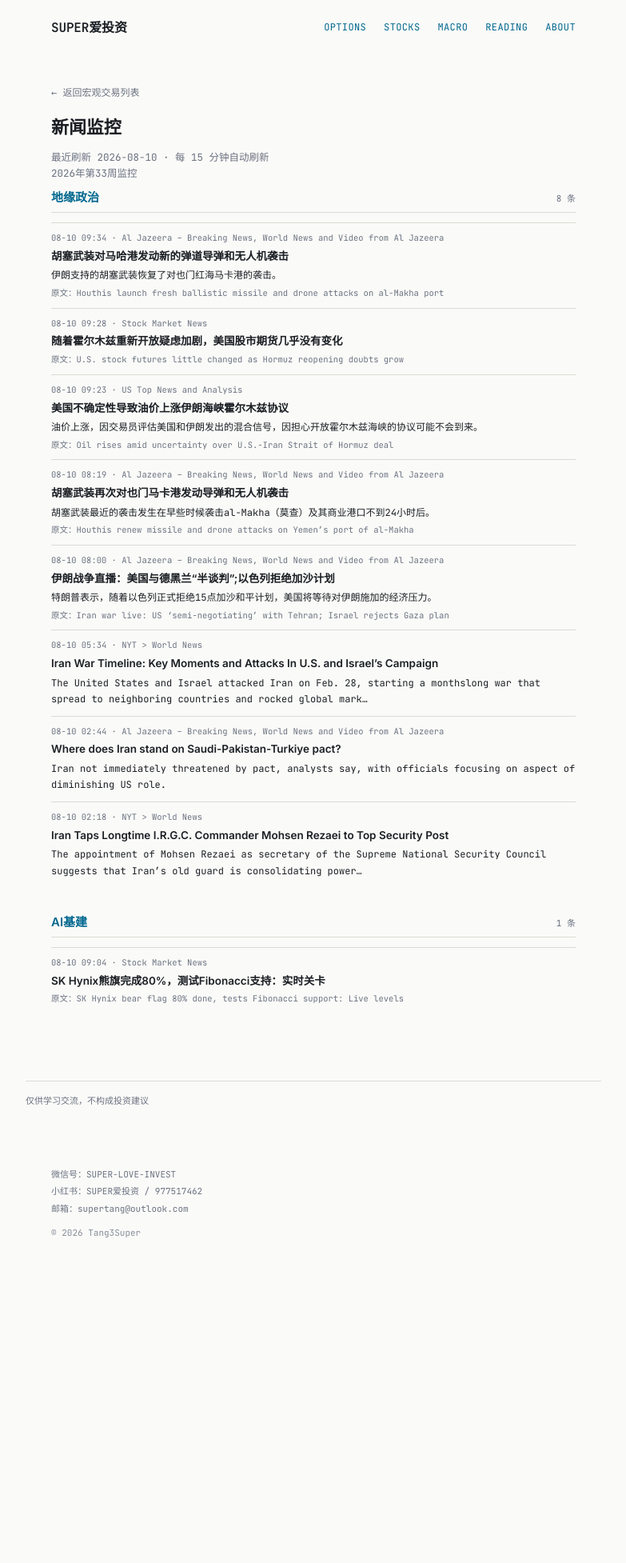
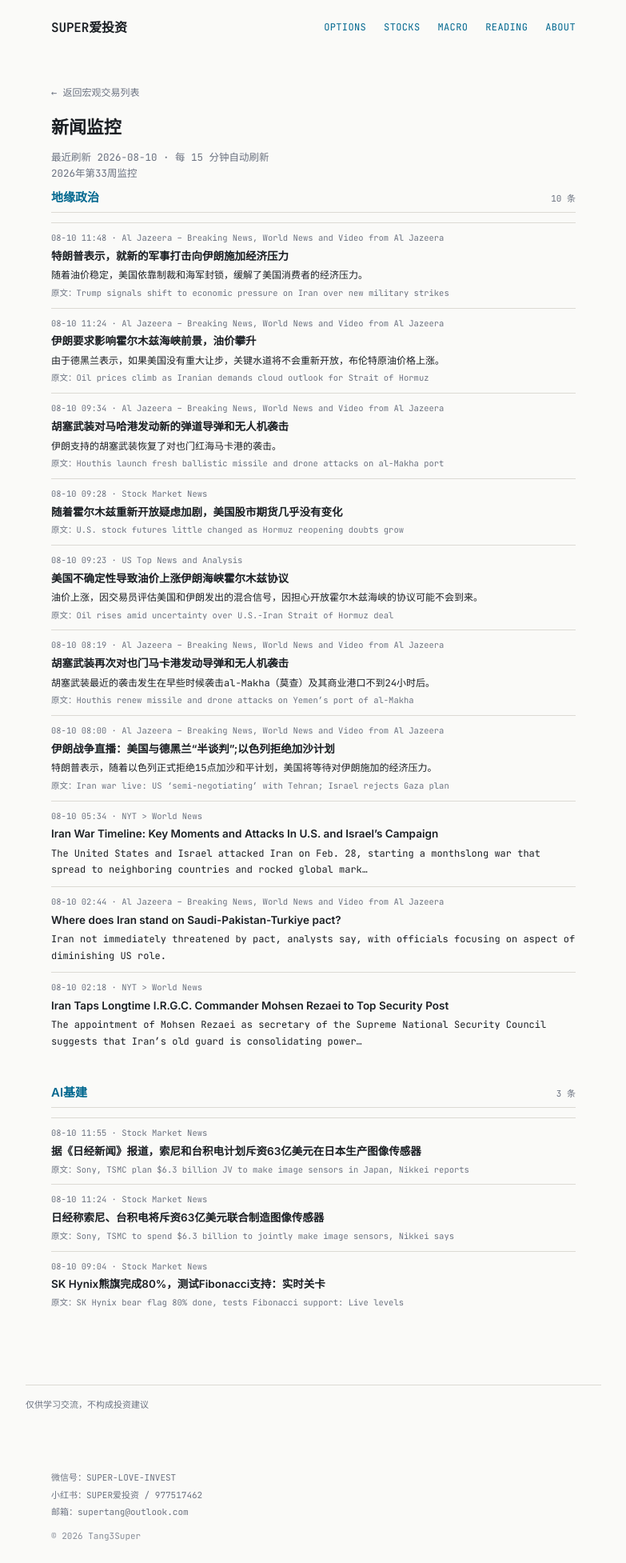
Before and after one commit to tang3super/tang3super.github.io, a Jekyll site: the page built from _macro_trade/news-digest.md, in a window 1280 px wide. Shown: the whole page at 80% size, without its empty margins (248-1031 px from the left). Built offline with Jekyll 4.4.1, drawn with Linux system fonts in a browser that asks for light colours; before the commit the page ends 1574 px from its top, so only the background shows below that.

Commit message:
sync news-digest article

```diff
--- a/_macro_trade/news-digest.md
+++ b/_macro_trade/news-digest.md
@@ -9,6 +9,20 @@ refresh_note: 每 15 分钟自动刷新
 topics:
 - name: 地缘政治
   items:
+  - title: Trump signals shift to economic pressure on Iran over new military strikes
+    summary: US relying on sanctions and naval blockade as oil prices stabilise, easing economic strain on American consumers.
+    link: https://www.aljazeera.com/economy/2026/8/10/trump-signals-shift-to-economic-pressure-on-iran-over-new-military-strikes?traffic_source=rss
+    source: Al Jazeera – Breaking News, World News and Video from Al Jazeera
+    time: 08-10 11:48
+    title_zh: 特朗普表示，就新的军事打击向伊朗施加经济压力
+    summary_zh: 随着油价稳定，美国依靠制裁和海军封锁，缓解了美国消费者的经济压力。
+  - title: Oil prices climb as Iranian demands cloud outlook for Strait of Hormuz
+    summary: Brent crude prices rise as Tehran says critical waterway will not reopen without major US concessions.
+    link: https://www.aljazeera.com/economy/2026/8/10/oil-prices-climb-as-iranian-demands-cloud-outlook-for-strait-of-hormuz?traffic_source=rss
+    source: Al Jazeera – Breaking News, World News and Video from Al Jazeera
+    time: 08-10 11:24
+    title_zh: 伊朗要求影响霍尔木兹海峡前景，油价攀升
+    summary_zh: 由于德黑兰表示，如果美国没有重大让步，关键水道将不会重新开放，布伦特原油价格上涨。
   - title: Houthis launch fresh ballistic missile and drone attacks on al-Makha port
     summary: Iran-backed Houthis have resumed attacks on Yemen’s al-Makha port in the Red Sea.
     link: https://www.aljazeera.com/video/newsfeed/2026/8/10/houthis-launch-fresh-ballistic-missile-and-drone-attacks-on-al-makha-port?traffic_source=rss
@@ -60,6 +74,18 @@ topics:
     time: 08-10 02:18
 - name: AI基建
   items:
+  - title: Sony, TSMC plan $6.3 billion JV to make  image sensors in Japan, Nikkei reports
+    summary: ''
+    link: https://www.investing.com/news/stock-market-news/sony-tsmc-plan-63-billion-jv-to-make--image-sensors-in-japan-nikkei-reports-4847810
+    source: Stock Market News
+    time: 08-10 11:55
+    title_zh: 据《日经新闻》报道，索尼和台积电计划斥资63亿美元在日本生产图像传感器
+  - title: Sony, TSMC to spend $6.3 billion to jointly make image sensors, Nikkei says
+    summary: ''
+    link: https://www.investing.com/news/stock-market-news/sony-tsmc-to-spend-63-billion-to-jointly-make-image-sensors-nikkei-says-4847807
+    source: Stock Market News
+    time: 08-10 11:24
+    title_zh: 日经称索尼、台积电将斥资63亿美元联合制造图像传感器
   - title: 'SK Hynix bear flag 80% done, tests Fibonacci support: Live levels'
     summary: ''
     link: https://www.investing.com/news/stock-market-news/sk-hynix-bear-flag-80-done-tests-fibonacci-support-live-levels-93CH-4847791
```
